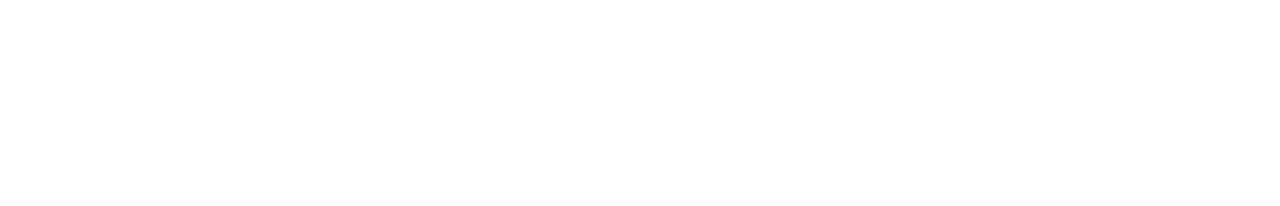
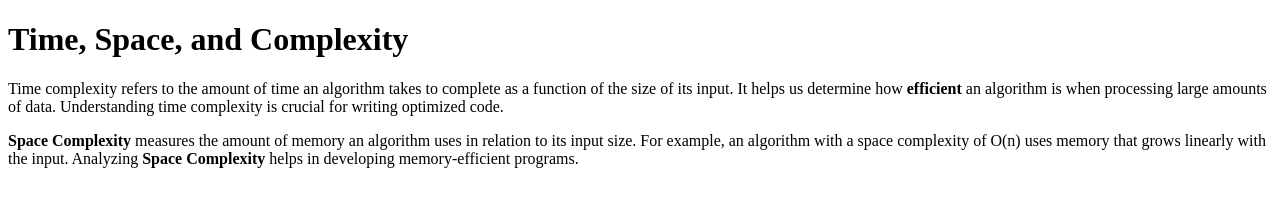
Before and after one commit to acciojob/time-and-space-complexity-Sudev0707, a website: page main.html in a window 1280 px wide. Drawn offline with Linux system fonts and the light colour scheme.

Commit message:
created a submission

```diff
--- a/main.html
+++ b/main.html
@@ -8,6 +8,23 @@
 
 <body>
 	<!-- the entire body must be written by student -->
+
+	 <h1>Time, Space, and Complexity</h1>
+
+    <p>
+        Time complexity refers to the amount of time an algorithm takes to complete as a function of the size of its input.
+        It helps us determine how <strong>efficient</strong> an algorithm is when processing large amounts of data.
+        Understanding time complexity is crucial for writing optimized code.
+    </p>
+
+    <p>
+        <b>Space Complexity</b> measures the amount of memory an algorithm uses in relation to its input size.
+        For example, an algorithm with a space complexity of O(n) uses memory that grows linearly with the input.
+        Analyzing <b>Space Complexity</b> helps in developing memory-efficient programs.
+    </p>
+
+
+
     <script type="text/javascript" src="./script.js">
 </script>
 
```
